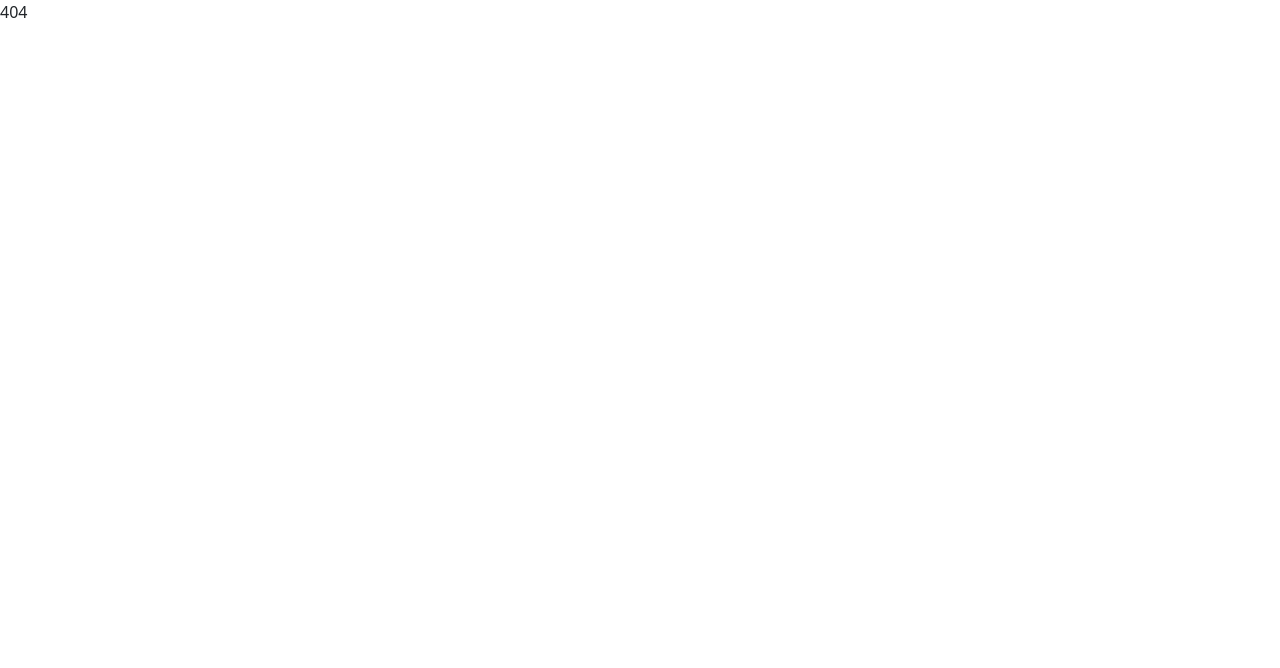
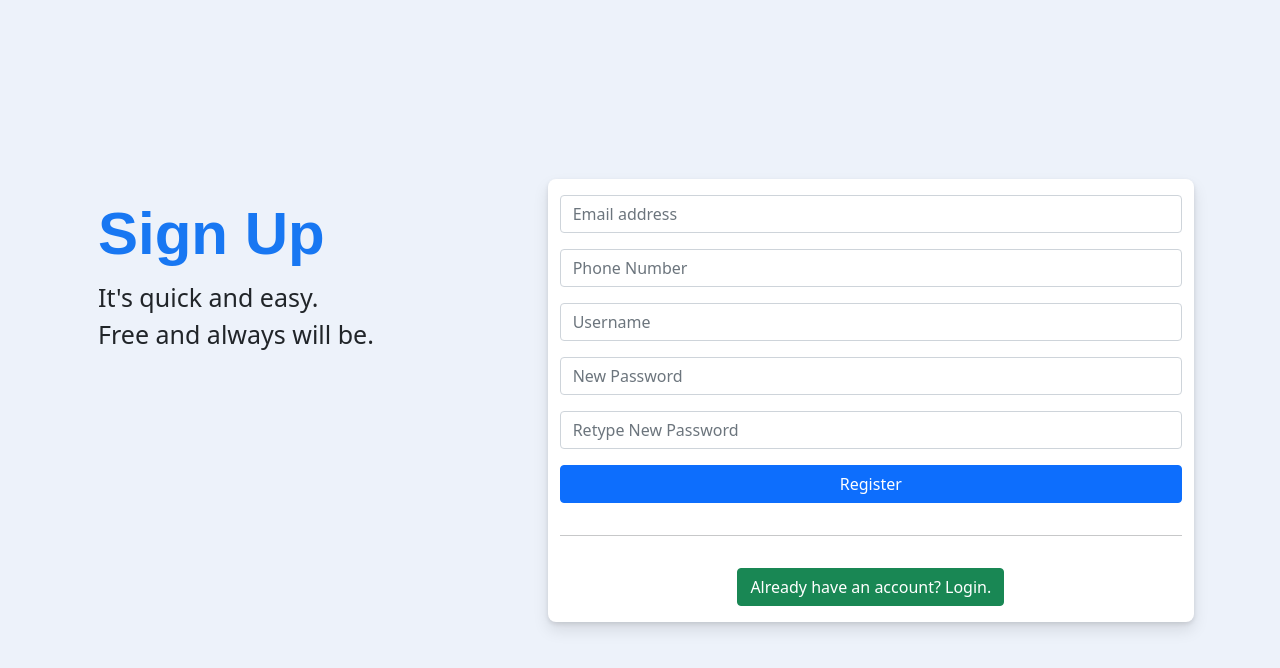
Before and after one commit to freddy-nguyen/jsv-Frontend, a React (Create React App) app: page /register in a window 1280 px wide. Shown: the top 668 px of the page. Built offline with nearby package versions, Linux system fonts and the light colour scheme.

Commit message:
register sass

```diff
--- a/package.json
+++ b/package.json
@@ -6,6 +6,7 @@
     "@testing-library/jest-dom": "^5.16.1",
     "@testing-library/react": "^11.2.7",
     "@testing-library/user-event": "^12.8.3",
+    "axios": "0.25.0",
     "bootstrap": "5.1.3",
     "react": "^17.0.2",
     "react-dom": "^17.0.2",
--- a/src/App.js
+++ b/src/App.js
@@ -5,6 +5,7 @@ import {
   Switch,
   Route,
 } from "react-router-dom";
+import Register from "./components/Register/Register";
 
 function App() {
   return (
@@ -24,6 +25,9 @@ function App() {
           <Route path="/login">
             <Login>login</Login>
           </Route>
+          <Route path='/register'>
+            <Register>register</Register>
+          </Route>
           <Route path="*">404</Route>
         </Switch>
       </div>
--- a/src/components/Login/Login.js
+++ b/src/components/Login/Login.js
@@ -1,5 +1,11 @@
 import './Login.scss'
+import { useHistory } from "react-router-dom";
+
 const Login = (props) => {
+    let history = useHistory();
+    const handleCreateNewAccount = () => {
+        history.push('/register');
+    }
     return (
         <div className='login-container py-3'>
             <div className='container'>
@@ -16,7 +22,7 @@ const Login = (props) => {
                         <span className='text-center'><a className='forgot-password' href='#'>Forgot password?</a></span>
                         <hr />
                         <div className="text-center">
-                            <button className='btn btn-success'>Create new account</button>
+                            <button className='btn btn-success' onClick={() => handleCreateNewAccount()}>Create new account</button>
                         </div>
                     </div>
                 </div>
--- /dev/null
+++ b/src/components/Register/Register.js
@@ -0,0 +1,56 @@
+import './Register.scss'
+import { useHistory } from "react-router-dom";
+
+const Register = (props) => {
+    let history = useHistory();
+    const handleLogin = () => {
+        history.push('/login');
+    }
+    return (
+        <div className='register-container py-3'>
+            <div className='container'>
+                <div className='row px-3'>
+                    <div className='content-left col-12 col-md-5 d-md-block d-none'>
+                        <div className='brand'>Sign Up</div>
+                        <div className='detail'>It's quick and easy. <br></br>Free and always will be.</div>
+                    </div>
+                    <div className='content-right col-md-7 col-12 d-flex flex-column gap-3 py-3'>
+                        <div className='brand d-md-none'>Sign Up</div>
+
+                        <div className='form-group'>
+                            {/* <label>EMAIL</label> */}
+                            <input type='text' class="form-control" placeholder='Email address'></input>
+                        </div>
+
+                        <div className='form-group'>
+                            {/* <label>PHONE NUMBER</label> */}
+                            <input type='text' class="form-control" placeholder='Phone Number'></input>
+                        </div>
+
+                        <div className='form-group'>
+                            {/* <label>USERNAME</label> */}
+                            <input type='text' class="form-control" placeholder='Username'></input>
+                        </div>
+
+                        <div className='form-group'>
+                            {/* <label>PASSWORD</label> */}
+                            <input type='password' class="form-control" placeholder='New Password'></input>
+                        </div>
+                        <div className='form-group'>
+                            {/* <label>PASSWORD</label> */}
+                            <input type='password' class="form-control" placeholder='Retype New Password'></input>
+                        </div>
+                        <button className='btn btn-primary'>Register</button>
+                        <hr />
+                        <div className="text-center">
+                            <button className='btn btn-success' onClick={() => handleLogin()}>Already have an account? Login.</button>
+                        </div>
+                    </div>
+                </div>
+            </div>
+        </div >
+    )
+}
+
+
+export default Register;
--- /dev/null
+++ b/src/components/Register/Register.scss
@@ -0,0 +1,74 @@
+.red {
+    border: 1px solid red;
+}
+
+.yellow {
+    border: 1px solid yellow;
+}
+
+.green {
+    border: 1px solid green;
+}
+
+.register-container {
+    .content-right {
+        border: 1px solid gray;
+        border-radius: 10px;
+        background-color: white;
+        border: none;
+        border-radius: 8px;
+        box-shadow: 0 2px 4px rgba(0, 0, 0, .1), 0 8px 16px rgba(0, 0, 0, .1);
+        box-sizing: border-box;
+
+        .brand {
+            font-size: 30px;
+            font-weight: 770;
+            color: #1877f2;
+            font-family: 'Klavika', sans-serif;
+            text-align: center;
+        }
+
+        .forgot-password {
+            text-decoration: none;
+
+            &:hover {
+                text-decoration: underline;
+            }
+        }
+    }
+
+    .content-left {
+        .brand {
+            font-size: 60px;
+            font-weight: 770;
+            color: #1877f2;
+            font-family: 'Klavika', sans-serif;
+        }
+
+        .detail {
+            font-size: 25px;
+            padding-right: 50px;
+            font-weight: 400;
+        }
+
+        .register-detail {
+            font-size: 12.5px;
+            padding-right: 25px;
+            font-weight: 200;
+        }
+
+        @media (max-width:1000px) and (min-width:700px) {
+            padding-left: calc(15px + (100vw - 700px) * (15 - 30) / (700 - 1000));
+        }
+
+        ;
+        margin-top: 10px;
+        // padding-left: 100px;
+
+    }
+
+    display: flex;
+    align-items: center;
+    min-height: 100vh;
+    background-color:#edf2fa;
+}
```
Also changed, not shown: 1 other file (tests, documents, lock files or other folders).
